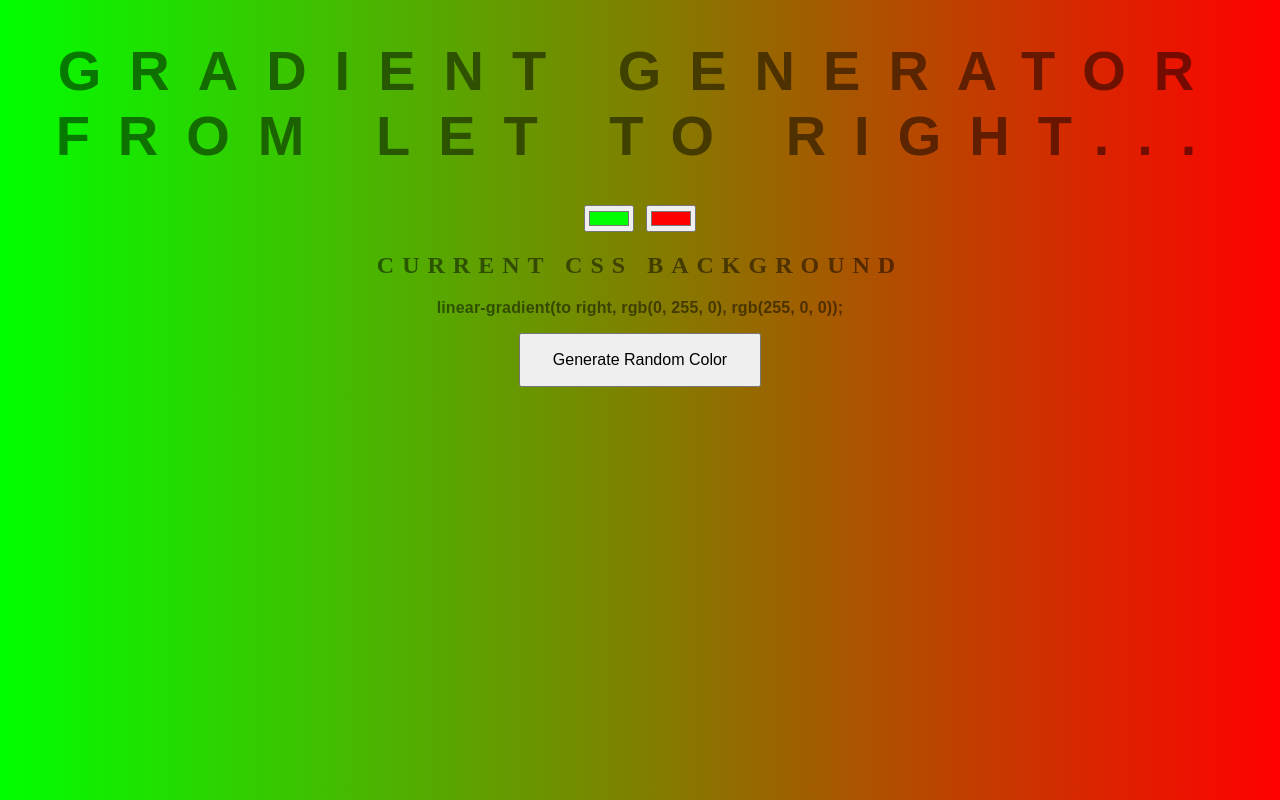
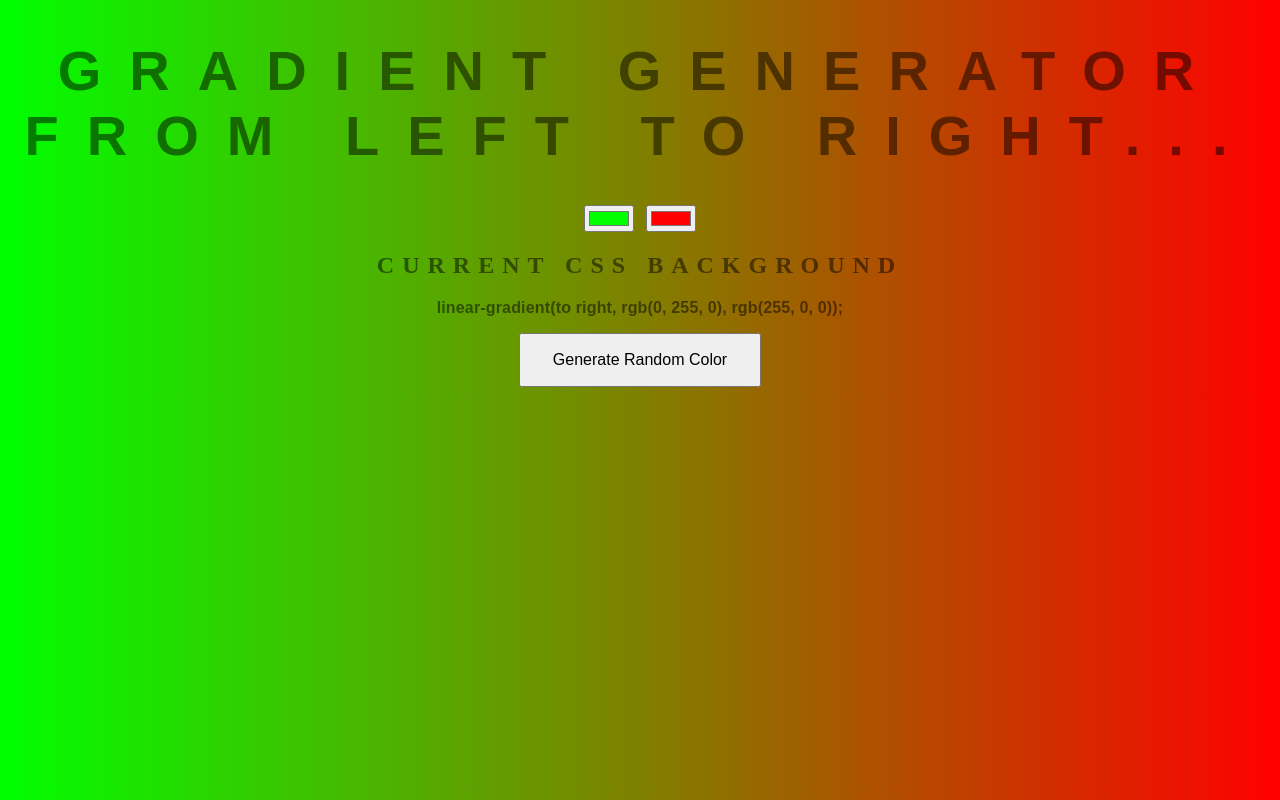
Before and after one commit to JohnLetsapa/Background-Generator, a plain HTML site: page index.html in a window 1280 px wide. Drawn offline with Linux system fonts and the light colour scheme.

Commit message:
text update

```diff
--- a/index.html
+++ b/index.html
@@ -5,7 +5,7 @@
 	<link rel="stylesheet" type="text/css" href="style.css">
 </head>
 <body id="gradient">
-	<h1>Gradient Generator from let to right...</h1>
+	<h1>Gradient Generator from left to right...</h1>
 	<input class="color1" type="color" name="color1" value="#00ff00">
 	<input class="color2" type="color" name="color2" value="#ff0000">
 	<h2>Current CSS Background</h2>
```
